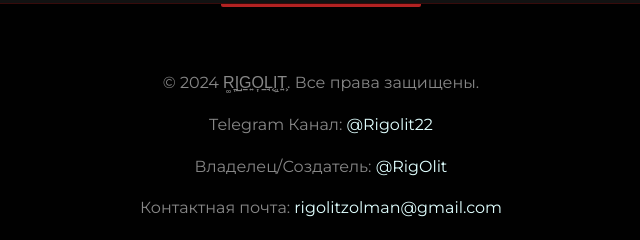
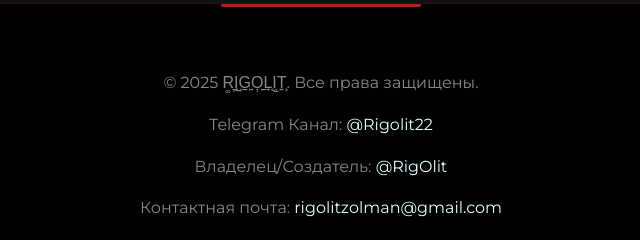
Before and after one commit to RigolitLabs/RG, a plain HTML site: page index.html in a window 1280 px wide. Shown: the part 1638-1878 px from the top of the page, 319-959 px from the left. Drawn offline with Linux system fonts and the light colour scheme.

Commit message:
Update index.html

```diff
--- a/index.html
+++ b/index.html
@@ -54,7 +54,7 @@
 
     <footer>
         <div class="container">
-            <p>&copy; 2024 R͚̞I̘̺G̠͍O͎̠L̘͔I͔̝T͍͕. Все права защищены.</p>
+            <p>&copy; 2025 R͚̞I̘̺G̠͍O͎̠L̘͔I͔̝T͍͕. Все права защищены.</p>
             <p>Telegram Канал: <a href="https://t.me/Rigolit22" target="_blank">@Rigolit22</a></p>
             <p>Владелец/Создатель: <a href="https://t.me/RigOlit" target="_blank">@RigOlit</a></p>
             <p>Контактная почта: <a href="mailto:rigolitzolman@gmail.com">rigolitzolman@gmail.com</a></p>
```
